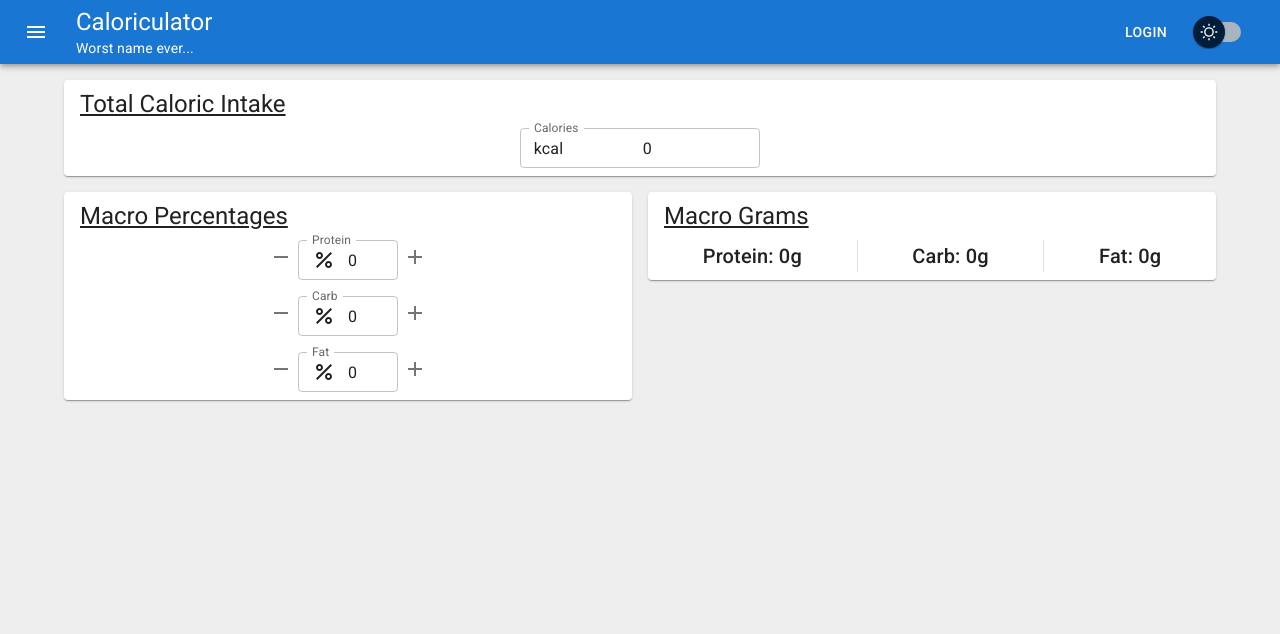
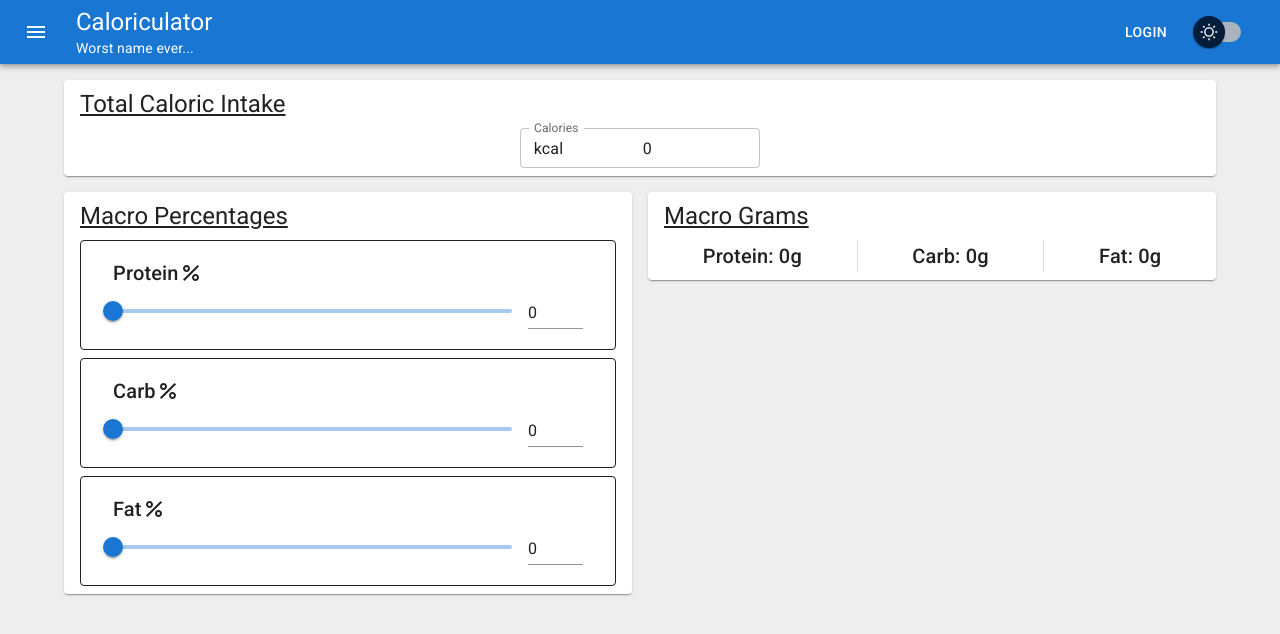
Before and after one commit to andrewdieppa/caloriculator, a React (Create React App) app: page / in a window 1280 px wide. Shown: the top 634 px of the page. Built offline with nearby package versions, Linux system fonts and the light colour scheme.

Commit message:
rework macro percentages component with sliders

```diff
--- /dev/null
+++ b/src/components/MacroPercentages/CarbPercentSlider.js
@@ -0,0 +1,70 @@
+import { Typography, Slider, Input, Grid, Box } from '@mui/material';
+import Percent from '@mui/icons-material/Percent';
+import { useSelector, useDispatch } from 'react-redux';
+import { setCarbPerc } from '../../store/calorieDataSlice';
+
+const CarbPercentSlider = () => {
+  const handleSliderChange = (event, newValue) => {
+    //setValue(newValue);
+    dispatch(setCarbPerc(newValue));
+  };
+
+  const handleInputChange = event => {
+    //setValue(event.target.value === '' ? '' : Number(event.target.value));
+    dispatch(
+      setCarbPerc(event.target.value === '' ? 0 : Number(event.target.value))
+    );
+  };
+
+  const handleBlur = e => {
+    if (e.target.value < 0) {
+      //setValue(0);
+      dispatch(setCarbPerc(0));
+    } else if (e.target.value > 100) {
+      //setValue(100);
+      dispatch(setCarbPerc(100));
+    }
+  };
+
+  const { carbPerc } = useSelector(state => state.calorieData);
+  const dispatch = useDispatch();
+
+  return (
+    <Box sx={{ px: 4, py: 2, border: '1px solid', borderRadius: 1 }}>
+      <Typography
+        sx={{ display: 'flex', alignItems: 'center' }}
+        variant="h6"
+        id="input-slider"
+        gutterBottom
+      >
+        Carb <Percent />
+      </Typography>
+      <Grid container spacing={2} alignItems="center">
+        <Grid item xs>
+          <Slider
+            value={carbPerc}
+            onChange={handleSliderChange}
+            aria-labelledby="input-slider"
+          />
+        </Grid>
+        <Grid item>
+          <Input
+            value={carbPerc}
+            size="small"
+            onChange={handleInputChange}
+            onBlur={handleBlur}
+            inputProps={{
+              step: 10,
+              min: 0,
+              max: 100,
+              type: 'number',
+              'aria-labelledby': 'input-slider',
+            }}
+          />
+        </Grid>
+      </Grid>
+    </Box>
+  );
+};
+
+export default CarbPercentSlider;
--- /dev/null
+++ b/src/components/MacroPercentages/FatPercentSlider.js
@@ -0,0 +1,70 @@
+import { Typography, Slider, Input, Grid, Box } from '@mui/material';
+import Percent from '@mui/icons-material/Percent';
+import { useSelector, useDispatch } from 'react-redux';
+import { setFatPerc } from '../../store/calorieDataSlice';
+
+const FatPercentSlider = () => {
+  const handleSliderChange = (event, newValue) => {
+    //setValue(newValue);
+    dispatch(setFatPerc(newValue));
+  };
+
+  const handleInputChange = event => {
+    //setValue(event.target.value === '' ? '' : Number(event.target.value));
+    dispatch(
+      setFatPerc(event.target.value === '' ? 0 : Number(event.target.value))
+    );
+  };
+
+  const handleBlur = e => {
+    if (e.target.value < 0) {
+      //setValue(0);
+      dispatch(setFatPerc(0));
+    } else if (e.target.value > 100) {
+      //setValue(100);
+      dispatch(setFatPerc(100));
+    }
+  };
+
+  const { fatPerc } = useSelector(state => state.calorieData);
+  const dispatch = useDispatch();
+
+  return (
+    <Box sx={{ px: 4, py: 2, border: '1px solid', borderRadius: 1 }}>
+      <Typography
+        sx={{ display: 'flex', alignItems: 'center' }}
+        variant="h6"
+        id="input-slider"
+        gutterBottom
+      >
+        Fat <Percent />
+      </Typography>
+      <Grid container spacing={2} alignItems="center">
+        <Grid item xs>
+          <Slider
+            value={fatPerc}
+            onChange={handleSliderChange}
+            aria-labelledby="input-slider"
+          />
+        </Grid>
+        <Grid item>
+          <Input
+            value={fatPerc}
+            size="small"
+            onChange={handleInputChange}
+            onBlur={handleBlur}
+            inputProps={{
+              step: 10,
+              min: 0,
+              max: 100,
+              type: 'number',
+              'aria-labelledby': 'input-slider',
+            }}
+          />
+        </Grid>
+      </Grid>
+    </Box>
+  );
+};
+
+export default FatPercentSlider;
--- a/src/components/MacroPercentages/MacroPercentages.js
+++ b/src/components/MacroPercentages/MacroPercentages.js
@@ -1,57 +1,28 @@
-import Counter from '../Reusable/Counter/Counter';
 import SectionTitle from '../Reusable/SectionTitle/SectionTitle';
-import { Paper, Grid } from '@mui/material';
-import Percent from '@mui/icons-material/Percent';
+import ProteinPercentSlider from './ProteinPercentSlider';
+import CarbPercentSlider from './CarbPercentSlider';
+import FatPercentSlider from './FatPercentSlider';
+import { Paper, Stack } from '@mui/material';
 import { useSelector, useDispatch } from 'react-redux';
-import {
-  incrementProtein,
-  incrementCarb,
-  incrementFat,
-  decrementProtein,
-  decrementCarb,
-  decrementFat,
-} from '../../store/calorieDataSlice';
 
 const MacroPercentages = () => {
+  // bring in the state from the store
   const { proteinPerc, carbPerc, fatPerc } = useSelector(
     state => state.calorieData
   );
+  // bring in the dispatch function from the store
   const dispatch = useDispatch();
 
   return (
     <Paper sx={{ px: 2, py: 1 }}>
-      <SectionTitle variant="h5" component="h4">
-        Macro Percentages
-      </SectionTitle>
-      <Grid container spacing={2} direction="column" alignContent="center">
-        <Grid item xs={12}>
-          <Counter
-            label="Protein"
-            value={proteinPerc}
-            adornment={<Percent />}
-            onDec={dispatch.bind(null, decrementProtein())}
-            onInc={dispatch.bind(null, incrementProtein())}
-          />
-        </Grid>
-        <Grid item xs={12}>
-          <Counter
-            label="Carb"
-            value={carbPerc}
-            adornment={<Percent />}
-            onDec={dispatch.bind(null, decrementCarb())}
-            onInc={dispatch.bind(null, incrementCarb())}
-          />
-        </Grid>
-        <Grid item xs={12}>
-          <Counter
-            label="Fat"
-            value={fatPerc}
-            adornment={<Percent />}
-            onDec={dispatch.bind(null, decrementFat())}
-            onInc={dispatch.bind(null, incrementFat())}
-          />
-        </Grid>
-      </Grid>
+      <Stack spacing={1}>
+        <SectionTitle variant="h5" component="h4" sx={{ mb: 1 }}>
+          Macro Percentages
+        </SectionTitle>
+        <ProteinPercentSlider />
+        <CarbPercentSlider />
+        <FatPercentSlider />
+      </Stack>
     </Paper>
   );
 };
--- /dev/null
+++ b/src/components/MacroPercentages/ProteinPercentSlider.js
@@ -0,0 +1,70 @@
+import { Typography, Slider, Input, Grid, Box } from '@mui/material';
+import Percent from '@mui/icons-material/Percent';
+import { useSelector, useDispatch } from 'react-redux';
+import { setProteinPerc } from '../../store/calorieDataSlice';
+
+const ProteinPercentSlider = () => {
+  const handleSliderChange = (event, newValue) => {
+    //setValue(newValue);
+    dispatch(setProteinPerc(newValue));
+  };
+
+  const handleInputChange = event => {
+    //setValue(event.target.value === '' ? '' : Number(event.target.value));
+    dispatch(
+      setProteinPerc(event.target.value === '' ? 0 : Number(event.target.value))
+    );
+  };
+
+  const handleBlur = e => {
+    if (e.target.value < 0) {
+      //setValue(0);
+      dispatch(setProteinPerc(0));
+    } else if (e.target.value > 100) {
+      //setValue(100);
+      dispatch(setProteinPerc(100));
+    }
+  };
+
+  const { proteinPerc } = useSelector(state => state.calorieData);
+  const dispatch = useDispatch();
+
+  return (
+    <Box sx={{ px: 4, py: 2, border: '1px solid', borderRadius: 1 }}>
+      <Typography
+        sx={{ display: 'flex', alignItems: 'center' }}
+        variant="h6"
+        id="input-slider"
+        gutterBottom
+      >
+        Protein <Percent />
+      </Typography>
+      <Grid container spacing={2} alignItems="center">
+        <Grid item xs>
+          <Slider
+            value={proteinPerc}
+            onChange={handleSliderChange}
+            aria-labelledby="input-slider"
+          />
+        </Grid>
+        <Grid item>
+          <Input
+            value={proteinPerc}
+            size="small"
+            onChange={handleInputChange}
+            onBlur={handleBlur}
+            inputProps={{
+              step: 10,
+              min: 0,
+              max: 100,
+              type: 'number',
+              'aria-labelledby': 'input-slider',
+            }}
+          />
+        </Grid>
+      </Grid>
+    </Box>
+  );
+};
+
+export default ProteinPercentSlider;
--- a/src/store/calorieDataSlice.js
+++ b/src/store/calorieDataSlice.js
@@ -31,6 +31,24 @@ export const calorieDataSlice = createSlice({
     },
     setCalories: (state, action) => {
       state.totalCalories = action.payload;
+    },
+    setProteinPerc: (state, action) => {
+      state.proteinPerc = action.payload;
+    },
+    setCarbPerc: (state, action) => {
+      state.carbPerc = action.payload;
+    },
+    setFatPerc: (state, action) => {
+      state.fatPerc = action.payload;
+    },
+    setProteinGrams: (state, action) => {
+      state.proteinGrams = action.payload;
+    },
+    setCarbGrams: (state, action) => {
+      state.carbGrams = action.payload;
+    },
+    setFatGrams: (state, action) => {
+      state.fatGrams = action.payload;
     },
     incrementProtein: state => {
       if (percStepIsValid(state.proteinPerc, state.carbPerc, state.fatPerc)) {
@@ -81,6 +99,12 @@ export const {
   decrementCarb,
   decrementFat,
   setGrams,
+  setProteinPerc,
+  setCarbPerc,
+  setFatPerc,
+  setProteinGrams,
+  setCarbGrams,
+  setFatGrams,
 } = calorieDataSlice.actions;
 
 export const actions = calorieDataSlice.actions;
```
Also changed, not shown: src/components/TotalCalories/TotalCalories.js (+0 -8 lines).
